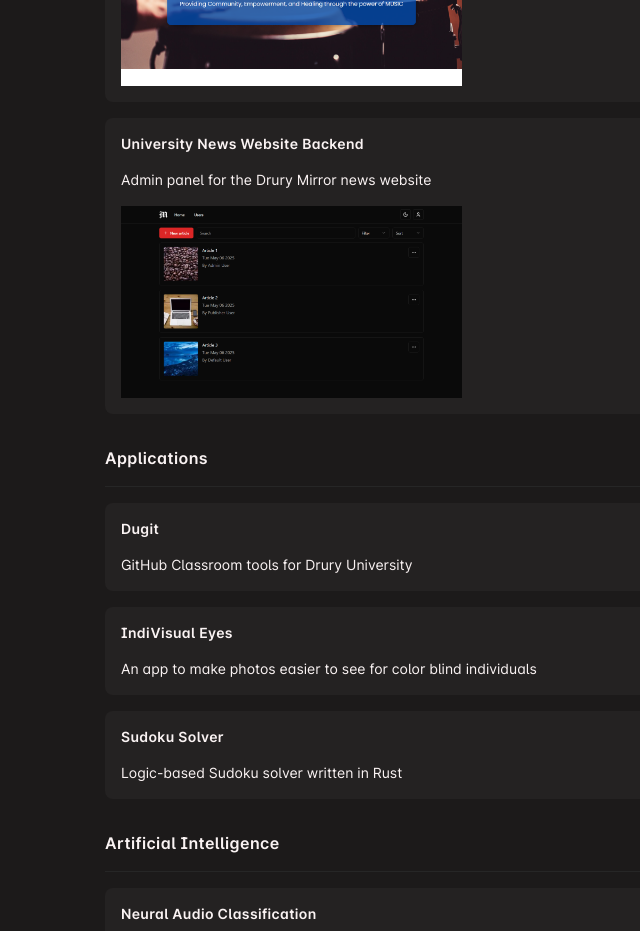
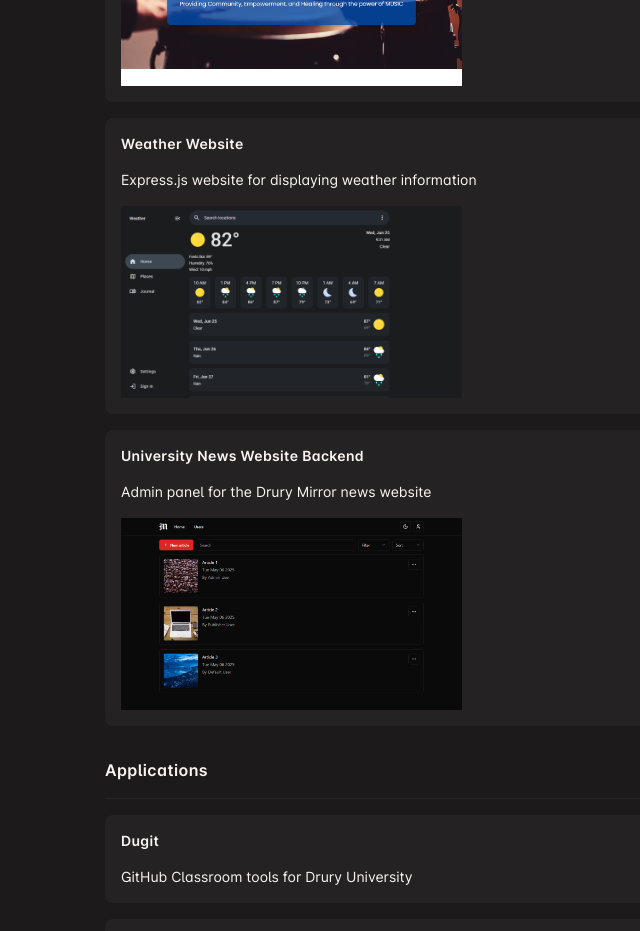
Before and after one commit to braydenoneal/personal-website, a Next.js app: page /projects in a window 1280 px wide. Shown: the part 860-1791 px from the top of the page, without its empty margins (247-887 px from the left). Built offline with nearby package versions, Linux system fonts and the light colour scheme.

Commit message:
Add weather website to projects page

```diff
--- a/app/projects/page.tsx
+++ b/app/projects/page.tsx
@@ -34,10 +34,16 @@ export default function Projects() {
                                 <ProjectImage alt={'Personal website'} src={'/images/projects/personal-website.png'}/>
                             </ProjectItem>
                             <ProjectItem description={'Small Music Therapy business website'}
-                                         link={'https://www.garnermusictherapyllc.com/'}
+                                         link={'https://github.com/braydenoneal/logangarnermusictherapyllc'}
                                          name={'Music Therapy Website'}>
                                 <ProjectImage alt={'Garner Music Therapy'}
                                               src={'/images/projects/garner-music-therapy.png'}/>
+                            </ProjectItem>
+                            <ProjectItem description={'Express.js website for displaying weather information'}
+                                         link={'https://github.com/braydenoneal/weather-website'}
+                                         name={'Weather Website'}>
+                                <ProjectImage alt={'Weather Website'}
+                                              src={'/images/projects/weather-website.png'}/>
                             </ProjectItem>
                             <ProjectItem description={'Admin panel for the Drury Mirror news website'}
                                          link={'https://github.com/drury-mirror/drury-mirror'}
```
Also changed, not shown: public/images/projects/weather-website.png (added).
